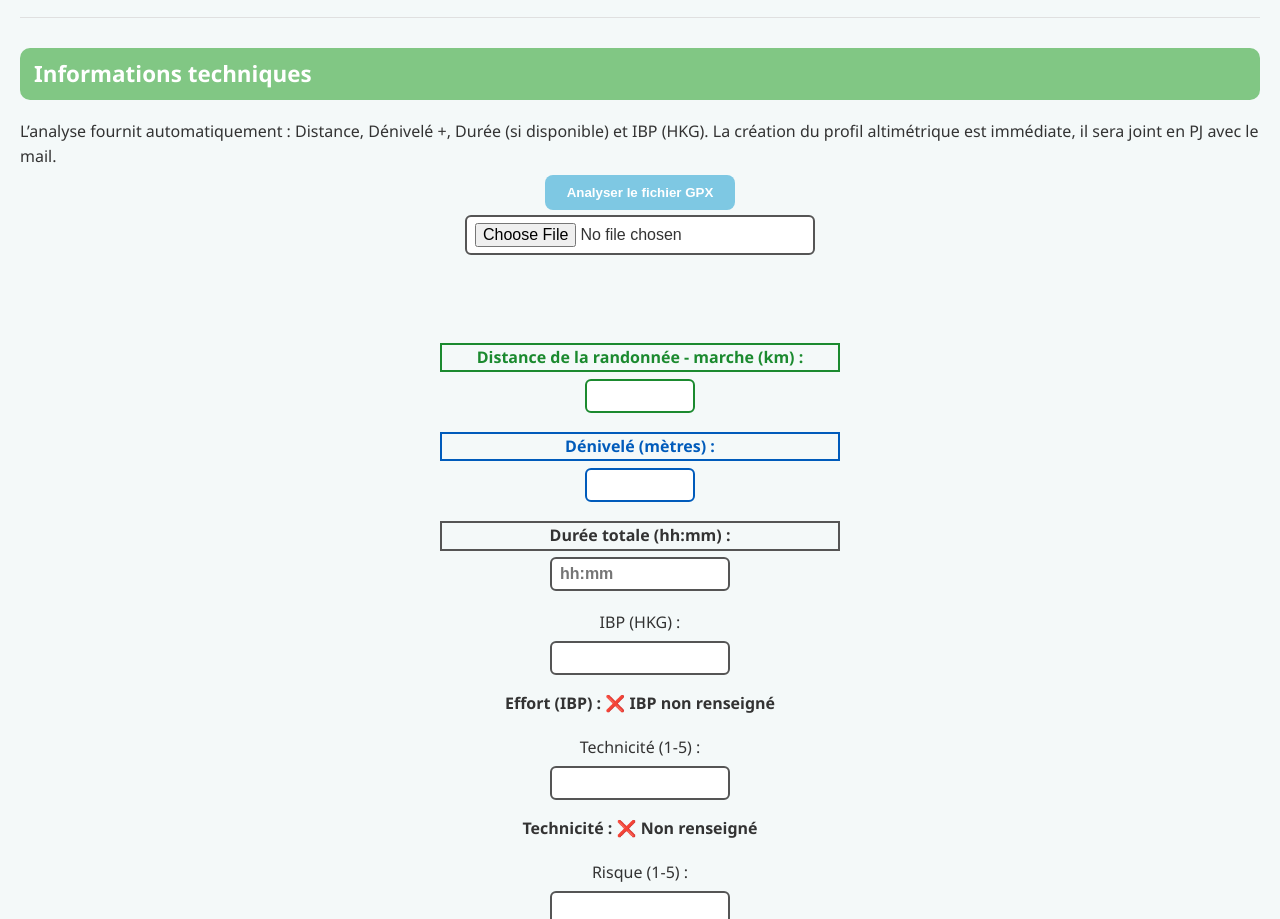
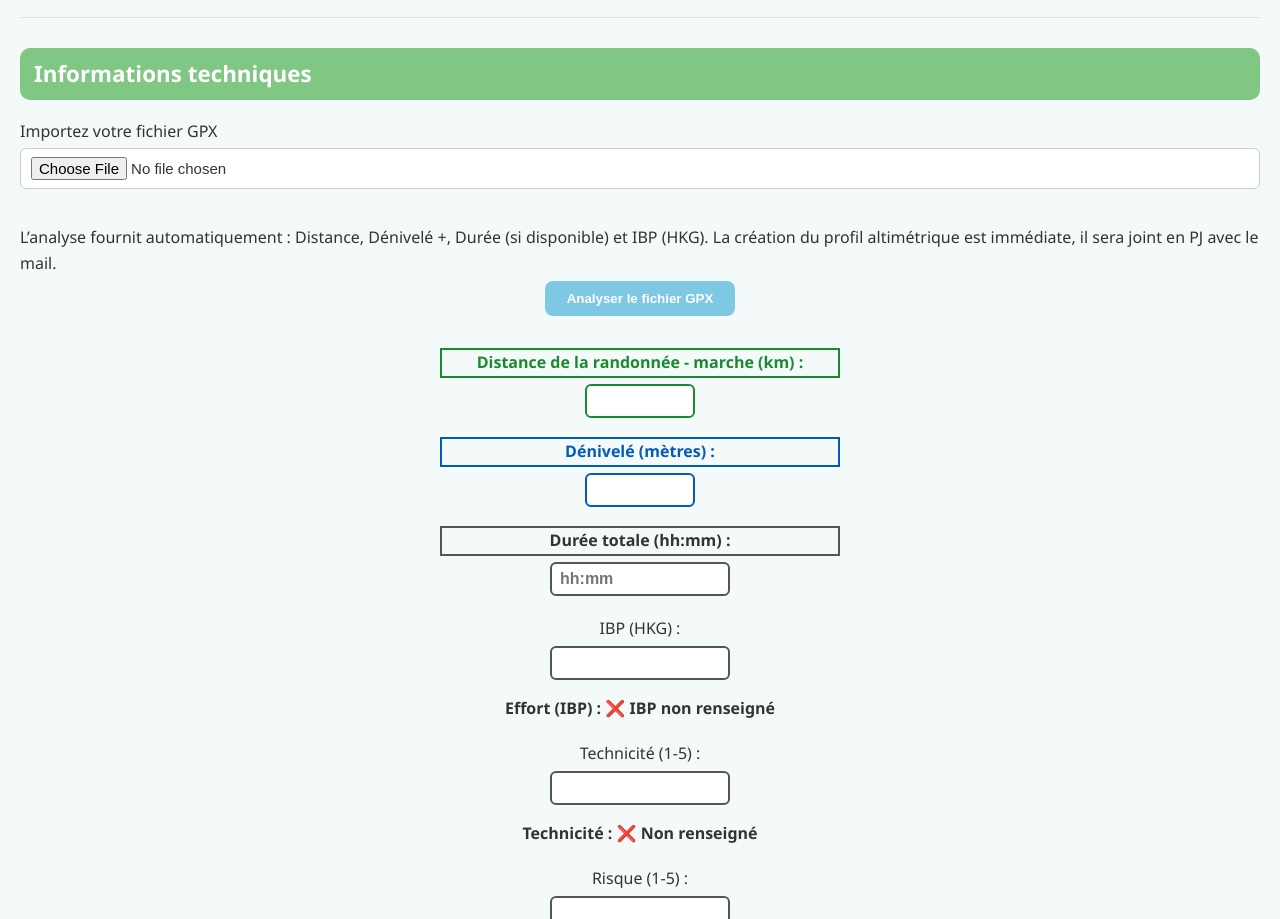
Before and after one commit to dbizcyber/sendpjmail, a website: page index.html in a window 1280 px wide. Shown: the part 1265-2184 px from the top of the page. Drawn offline with nearby package versions, Linux system fonts and the light colour scheme.

Commit message:
Update index.html
modif lignes619 à 638

```diff
--- a/index.html
+++ b/index.html
@@ -617,20 +617,21 @@ label, input{
 </style>
 
 <!-- === IMPORT GPX & CALCUL IBP === -->
-<div class="bloc-champ" style="margin-bottom:2rem;">
+  <form enctype="multipart/form-data" id="formuploadajax">
+      <label class="small-label" style="display:block; text-align:left;">
+  Importez votre fichier GPX
+</label>
+
+    <input type="file" id="file" name="file" accept=".gpx" required>
+    <br><br>
+    <div class="bloc-champ" style="margin-bottom:2rem;">
   <label class="small-label" style="display:block; text-align:left;">
-   L’analyse fournit automatiquement : Distance, Dénivelé +,
+  L’analyse fournit automatiquement : Distance, Dénivelé +,
   Durée (si disponible) et IBP (HKG).
   La création du profil altimétrique est immédiate, il sera joint en PJ avec le mail.
 </label>
-  <button type="submit">Analyser le fichier GPX</button>
+    <button type="submit">Analyser le fichier GPX</button>
   </form>
-
-  <form enctype="multipart/form-data" id="formuploadajax">
-
-    <input type="file" id="file" name="file" accept=".gpx" required>
-    <br><br>
-
 
   <p id="gpx-status" style="font-weight:bold;margin-top:8px;"></p>
 </div>
```
